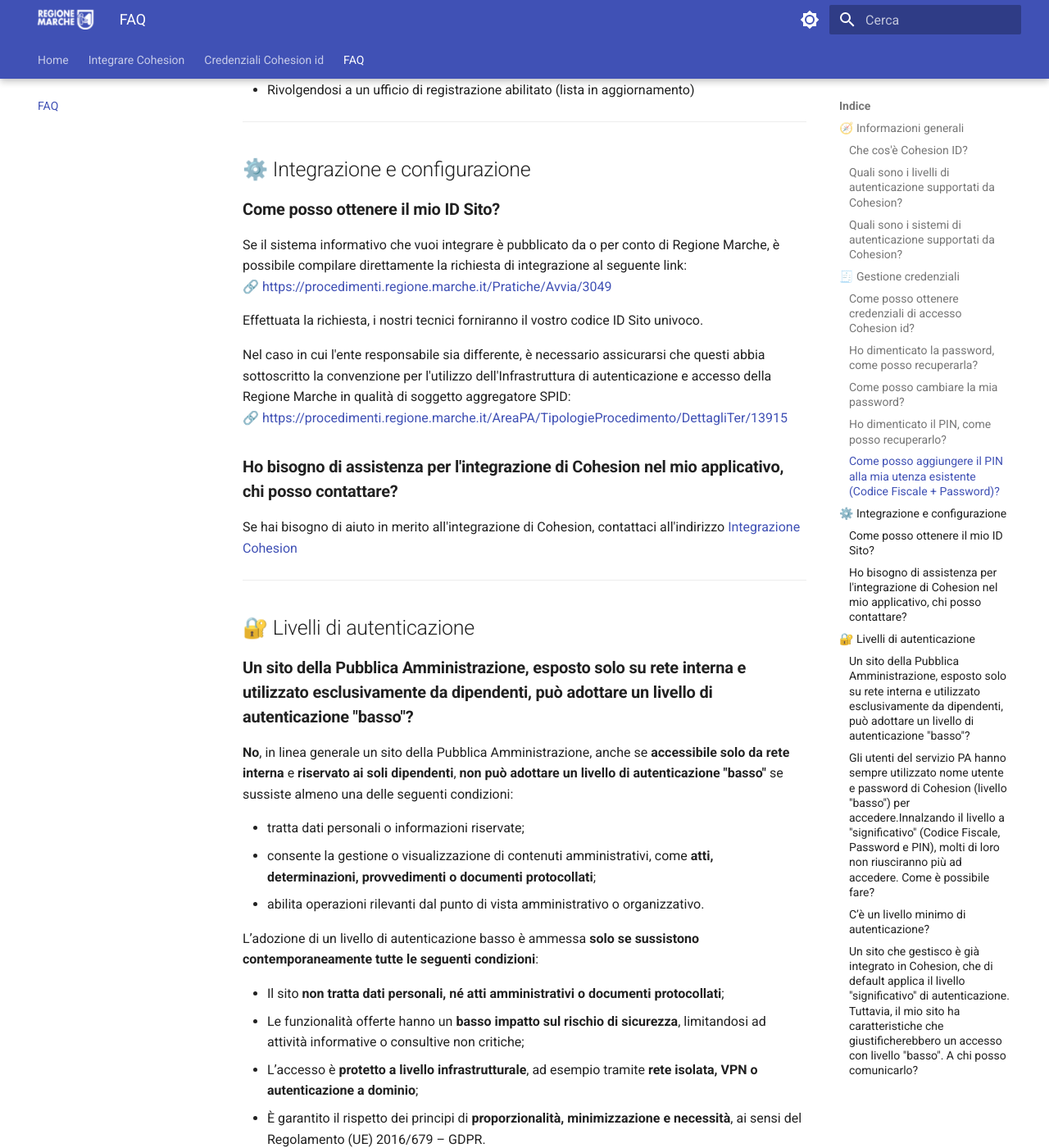
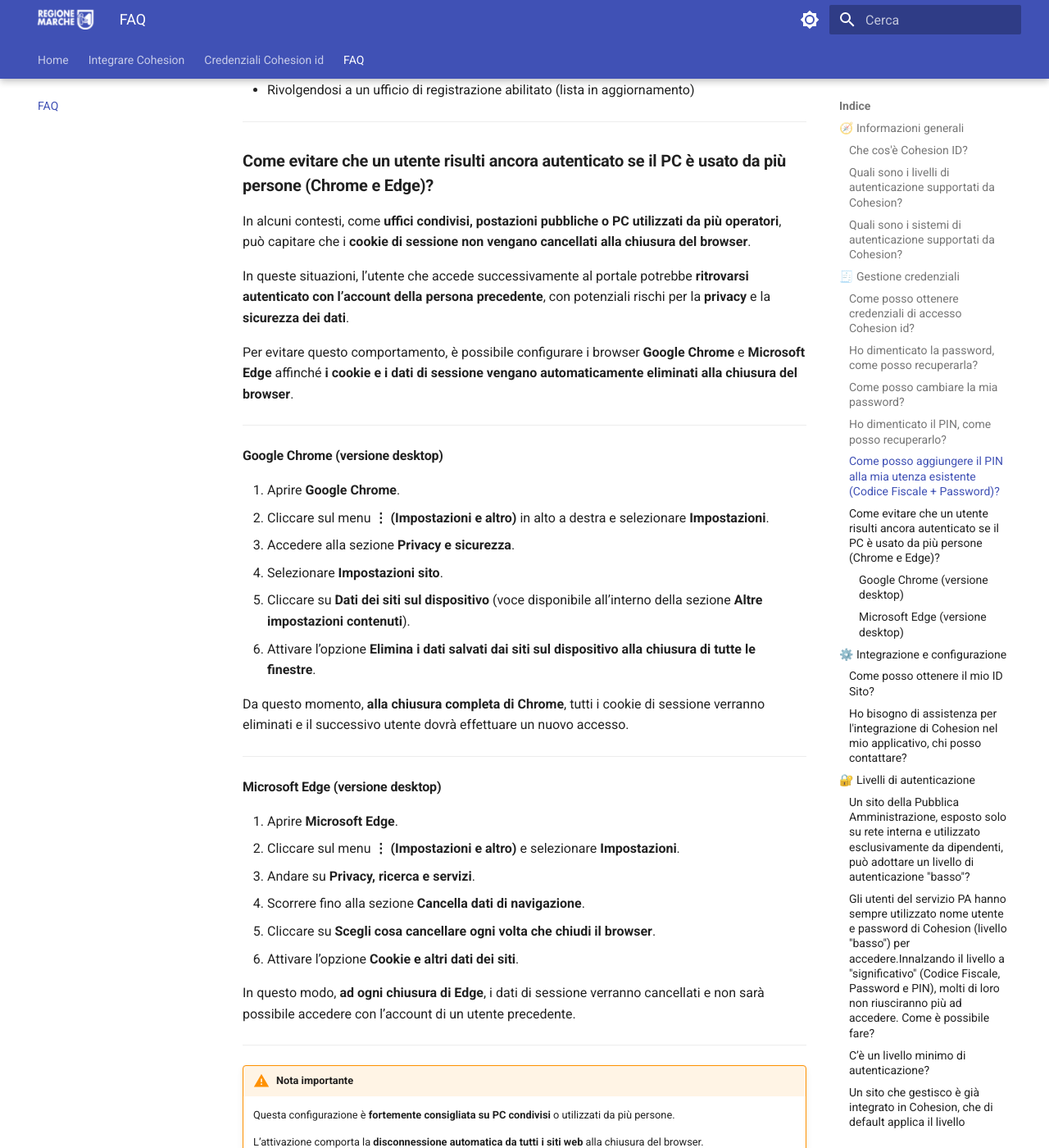
Before and after one commit to regione-marche/CohesionID-Docs, an MkDocs documentation site: the page built from docs/FAQ.md, in a window 1280 px wide and 1400 px high, scrolled down 2292 px. Shown: the whole window at 82% size. Built offline with MkDocs 1.6.1 and Material for MkDocs 9.7.7, drawn with Linux system fonts in a browser that asks for light colours; some of the changed text lies outside the part shown.

Commit message:
Aggiornamento FAQ con istruzioni per gestione cookie

```diff
--- a/docs/FAQ.md
+++ b/docs/FAQ.md
@@ -69,6 +69,49 @@
 📧 [cittadinanza.digitale@regione.marche.it](mailto:cittadinanza.digitale@regione.marche.it)
 - Rivolgendosi a un ufficio di registrazione abilitato (lista in aggiornamento)
 ---
+
+### **Come evitare che un utente risulti ancora autenticato se il PC è usato da più persone (Chrome e Edge)?**
+
+In alcuni contesti, come **uffici condivisi, postazioni pubbliche o PC utilizzati da più operatori**, può capitare che i **cookie di sessione non vengano cancellati alla chiusura del browser**.
+
+In queste situazioni, l’utente che accede successivamente al portale potrebbe **ritrovarsi autenticato con l’account della persona precedente**, con potenziali rischi per la **privacy** e la **sicurezza dei dati**.
+
+Per evitare questo comportamento, è possibile configurare i browser **Google Chrome** e **Microsoft Edge** affinché **i cookie e i dati di sessione vengano automaticamente eliminati alla chiusura del browser**.
+
+---
+
+#### **Google Chrome (versione desktop)**
+
+1. Aprire **Google Chrome**.
+2. Cliccare sul menu **⋮ (Impostazioni e altro)** in alto a destra e selezionare **Impostazioni**.
+3. Accedere alla sezione **Privacy e sicurezza**.
+4. Selezionare **Impostazioni sito**.
+5. Cliccare su **Dati dei siti sul dispositivo** (voce disponibile all’interno della sezione **Altre impostazioni contenuti**).
+6. Attivare l’opzione **Elimina i dati salvati dai siti sul dispositivo alla chiusura di tutte le finestre**.
+
+Da questo momento, **alla chiusura completa di Chrome**, tutti i cookie di sessione verranno eliminati e il successivo utente dovrà effettuare un nuovo accesso.
+
+---
+
+#### **Microsoft Edge (versione desktop)**
+
+1. Aprire **Microsoft Edge**.
+2. Cliccare sul menu **⋮ (Impostazioni e altro)** e selezionare **Impostazioni**.
+3. Andare su **Privacy, ricerca e servizi**.
+4. Scorrere fino alla sezione **Cancella dati di navigazione**.
+5. Cliccare su **Scegli cosa cancellare ogni volta che chiudi il browser**.
+6. Attivare l’opzione **Cookie e altri dati dei siti**.
+
+In questo modo, **ad ogni chiusura di Edge**, i dati di sessione verranno cancellati e non sarà possibile accedere con l’account di un utente precedente.
+
+---
+
+!!! warning "Nota importante"
+    Questa configurazione è **fortemente consigliata su PC condivisi** o utilizzati da più persone.
+
+    L’attivazione comporta la **disconnessione automatica da tutti i siti web** alla chiusura del browser.
+
+    Rimane comunque buona pratica **effettuare sempre il logout dal portale Cohesion** (ove disponibile) al termine della sessione.
 
 ## ⚙️ Integrazione e configurazione
 
```
